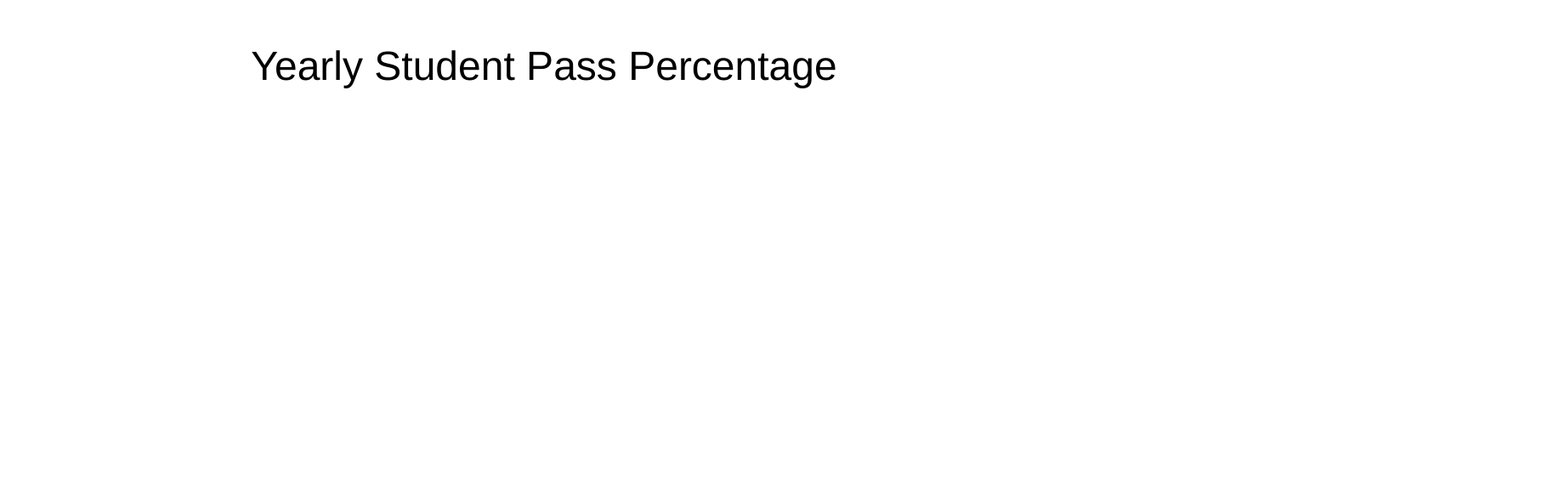
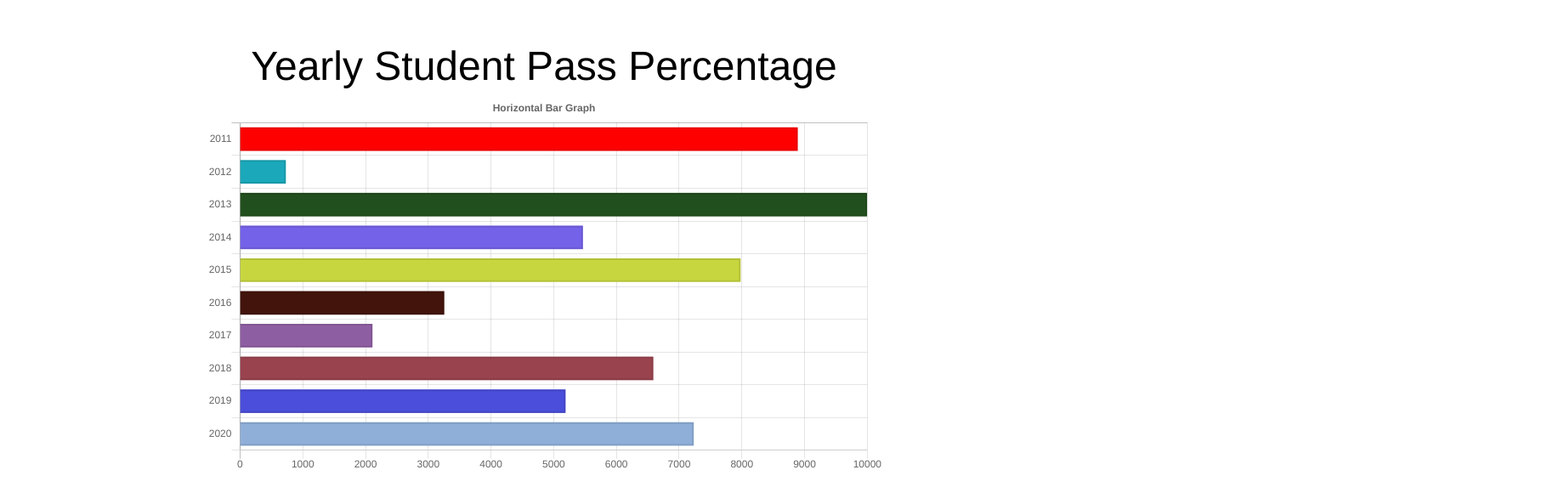
Before and after one commit to musaabdel19/musaabdel19.github.io, a plain HTML site: page Visuals/Data.html in a window 1280 px wide. Shown: the top 593 px of the page at 85% size, 1840 px wide, since content can reach past the window. Drawn offline with nearby package versions, Linux system fonts and the light colour scheme.

Commit message:
Update Data.html

```diff
--- a/Visuals/Data.html
+++ b/Visuals/Data.html
@@ -2,6 +2,7 @@
 <html>
   <head>
     <title>Student Details</title>
+    <script src="https://cdnjs.cloudflare.com/ajax/libs/Chart.js/2.9.3/Chart.bundle.min.js"></script>
     <script src="data.js"></script>
     <link rel="stylesheet" href="style.css">
   </head>
```
